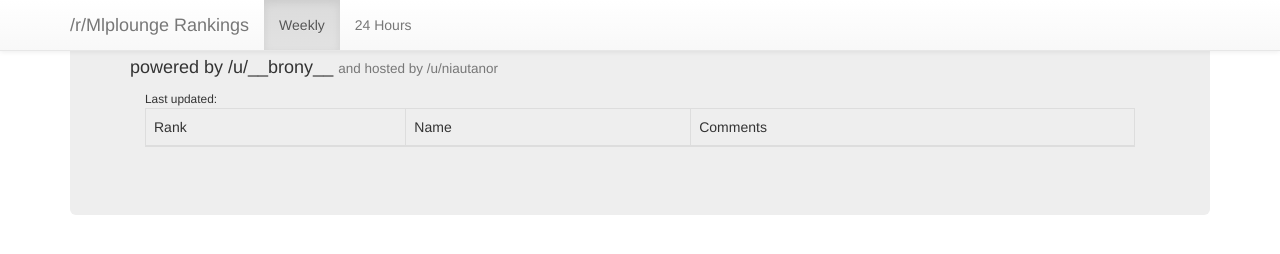
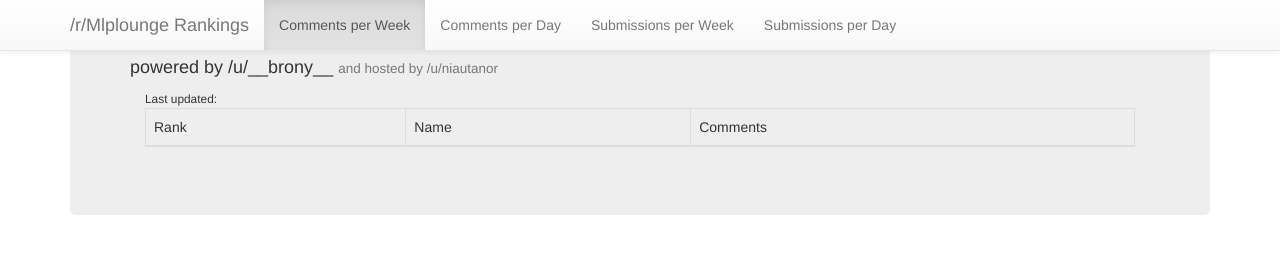
Before and after one commit to Niautanor/plounge-stats, a plain HTML site: page stats.html in a window 1280 px wide. Drawn offline with nearby package versions, Linux system fonts and the light colour scheme; some packages are replaced by stand-ins of ours; no server answers.

Commit message:
Added Submission statistics

```diff
--- a/stats.html
+++ b/stats.html
@@ -34,8 +34,10 @@
                     </div>
                     <div class="collapse navbar-collapse" id="navbarCollapse">
                         <ul class="nav navbar-nav">
-                            <li target="_blank" ng-class="{ active : isActive('/week') }"><a href="#week">Weekly</a></li>
-                            <li target="_blank" ng-class="{ active : isActive('/24-hours') }"><a href="#24-hours">24 Hours</a></li>
+                            <li target="_blank" ng-class="{ active : isActive('/week') }"><a href="#week">Comments per Week</a></li>
+                            <li target="_blank" ng-class="{ active : isActive('/day') }"><a href="#day">Comments per Day</a></li>
+                            <li target="_blank" ng-class="{ active : isActive('/weekS') }"><a href="#weekS">Submissions per Week</a></li>
+                            <li target="_blank" ng-class="{ active : isActive('/dayS') }"><a href="#dayS">Submissions per Day</a></li>
                         </ul>
                     </div>
                 </div>
--- a/stats.js
+++ b/stats.js
@@ -10,8 +10,14 @@ angular.module('statsApp', ['ngRoute'])
             .when('/week', {
                 templateUrl: 'stats/statsWeek.txt'
             })
-            .when('/24-hours', {
+            .when('/day', {
                 templateUrl: 'stats/statsDay.txt'
+            })
+            .when('/weekS', {
+                templateUrl: 'stats/statsWeekS.txt'
+            })
+            .when('/dayS', {
+                templateUrl: 'stats/statsDayS.txt'
             })
             .otherwise('/week');
     });
```
